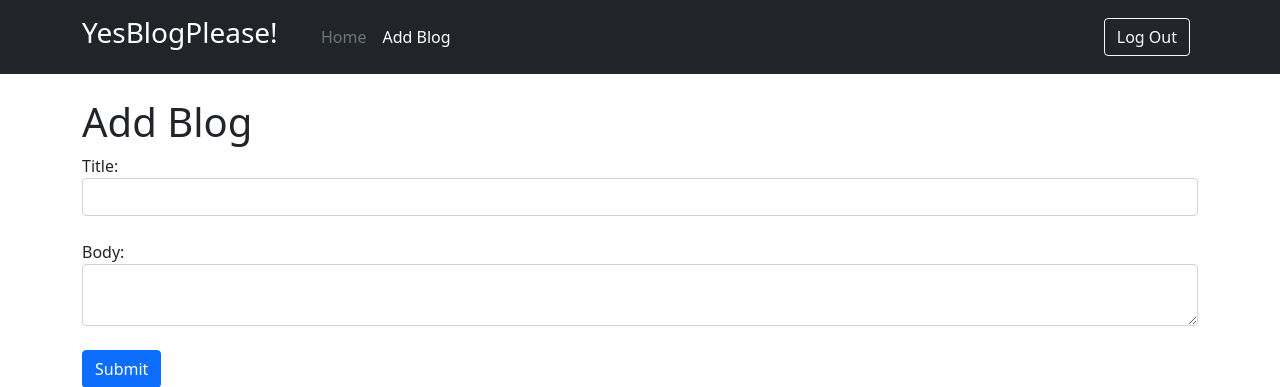
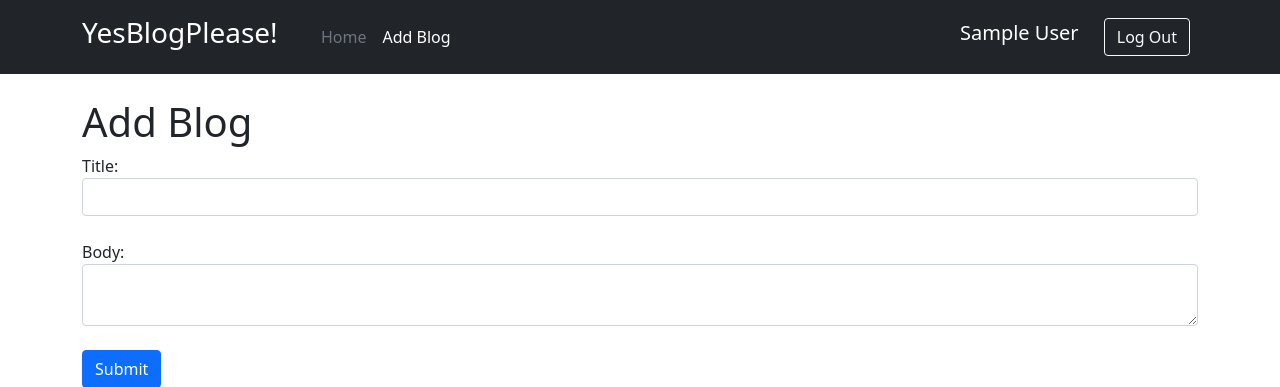
Before and after one commit to arshalsoren/YesBlogPlease, a Node server app: page /blogs/add in a window 1280 px wide. Shown: the top 387 px of the page. Run offline with Node 20, Linux system fonts and the light colour scheme; the visitor is signed in with stand-in values (Sample User, id 1); some libraries are stand-ins or nearby versions.

Commit message:
update: User's name in header when logged in

```diff
--- a/views/layout.pug
+++ b/views/layout.pug
@@ -8,8 +8,8 @@ html
     header.p-3.bg-dark.text-white
         .container
             .d-flex.flex-wrap.align-items-center.justify-content-center.justify-content-lg-start
+                a.d-flex.align-items-center.mb-2.mb-lg-0.text-white.text-decoration-none(href='/')
                 h3 YesBlogPlease! &emsp;
-                a.d-flex.align-items-center.mb-2.mb-lg-0.text-white.text-decoration-none(href='/')
 
                 ul.nav.col-12.col-lg-auto.me-lg-auto.mb-2.justify-content-center.mb-md-0
                     li
@@ -20,6 +20,7 @@ html
 
                 .text-end
                 if user
+                    h5.d-flex.flex-wrap.align-items-center.justify-content-center.justify-content-lg-end #{user.name} &emsp;
                     a.btn.btn-outline-light.me-2(href='/users/logout' type='button') Log Out
                 else
                     a.btn.btn-outline-light.me-2(href='/users/login' type='button') Log In
```
